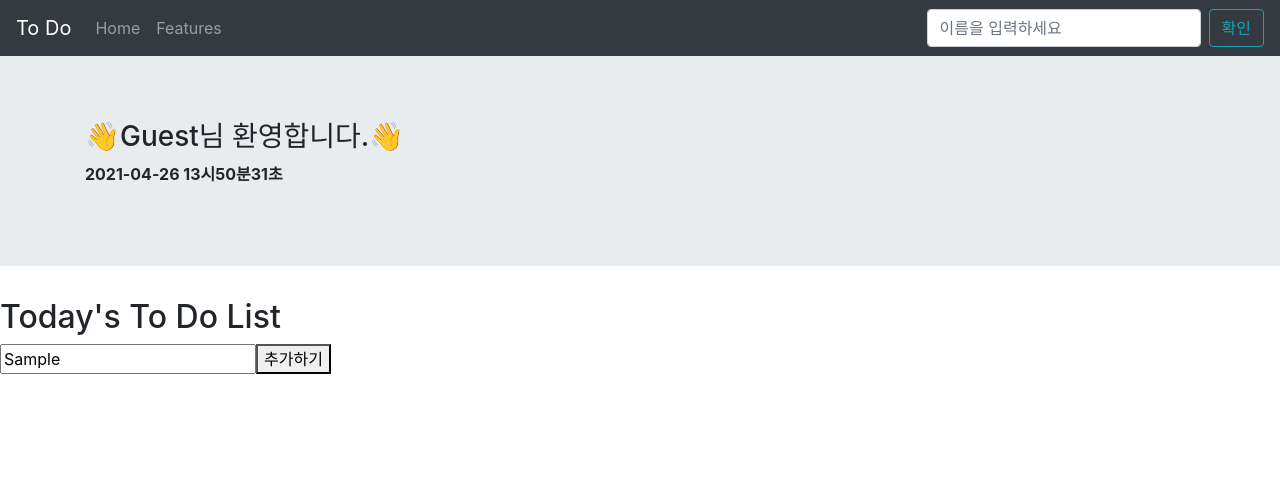
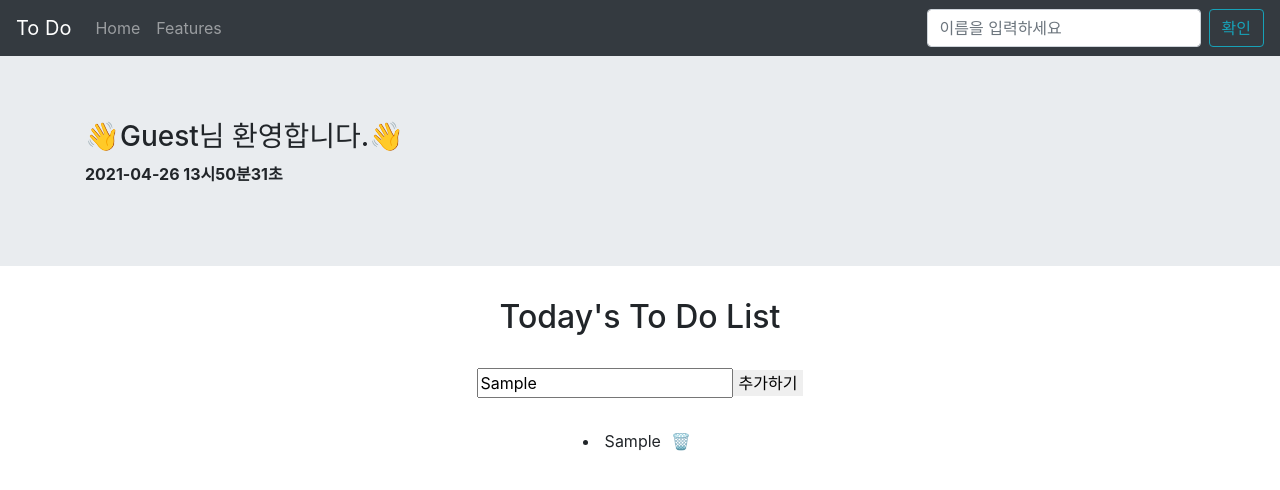
Before and after one commit to jaehyeon99/To_Do_List, a React (Create React App) app: page / in a window 1280 px wide. Both pictures are taken after typing "Sample" into the empty fields and a click on the button "추가하기". Shown: the top 490 px of the page. Built offline with nearby package versions, Linux system fonts and the light colour scheme.

Commit message:
add Todolist function
add Todolist function

```diff
--- a/src/App.css
+++ b/src/App.css
@@ -6,3 +6,16 @@
 {
     font-weight: bold;
 }
+.add{
+    border:none;
+}
+.delete{
+    border:none;
+    background-color: transparent;
+}
+.Listform{
+    text-align: center;
+}
+.mylist{
+    margin-top: 30px;
+}
--- a/src/Components/Todo.js
+++ b/src/Components/Todo.js
@@ -4,21 +4,37 @@ import React, { useState } from 'react';
 function Todo() {
 
 
-    let [todo, addtodo] = useState(['']);
+    let [todo, addtodo] = useState([]);
     let [something, newthing] = useState('');
 
     return (
         <div className="Listform">
             <h2>Today's To Do List</h2>
+            <br />
             <input onChange={(e) => {
                 newthing(e.target.value)
             }} type="text" placeholder="오늘의 할 일"></input>
-            <button onClick={() => {
+
+            <button value={something} className="add" onClick={() => {
                 var copy = [...todo];
                 copy.push(something);
                 addtodo(copy);
+
             }}
             >추가하기</button>
+            <div className="mylist">
+                {
+                    todo.map((map, index) => {
+                        return <li key={index} >{map} <button onClick={() => {
+                            todo.splice(index, 1);
+                            newthing(' ');
+                        }} className="delete">🗑️</button>
+                        </li>
+
+                    })
+                }
+
+            </div>
 
 
 
```
